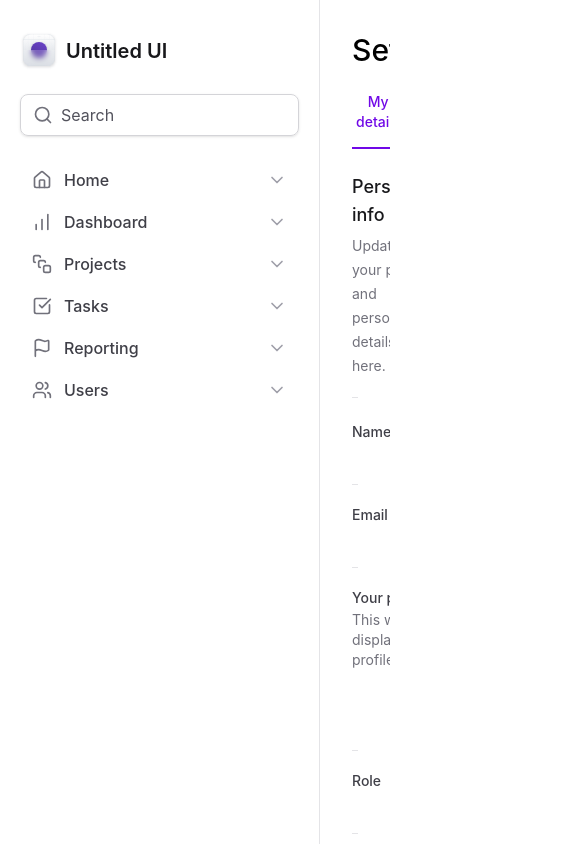
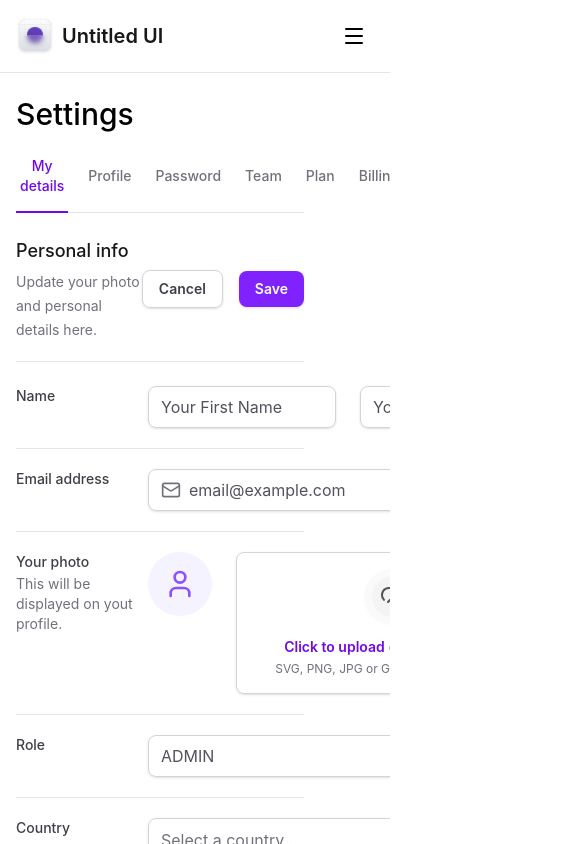
Before and after one commit to rramires/tailwind, a React (Vite) app: page / in a window 390 px wide. Shown: the top 844 px of the page, 585 px wide, since content can reach past the window. Built offline with nearby package versions, Linux system fonts and the light colour scheme.

Commit message:
feat: add @radix-ui/react-collapsible dependency and implement collapsible sidebar

```diff
--- a/package.json
+++ b/package.json
@@ -13,6 +13,7 @@
   },
   "dependencies": {
     "@formkit/auto-animate": "^0.9.0",
+    "@radix-ui/react-collapsible": "^1.1.12",
     "@radix-ui/react-select": "^2.2.6",
     "@radix-ui/react-tabs": "^1.1.13",
     "@tailwindcss/vite": "^4.2.2",
--- a/src/components/sidebar/sidebar.tsx
+++ b/src/components/sidebar/sidebar.tsx
@@ -1,3 +1,4 @@
+import * as Collapsible from '@radix-ui/react-collapsible'
 import {
 	BarChart,
 	CheckSquare,
@@ -5,11 +6,13 @@
 	Flag,
 	Home,
 	LifeBuoy,
+	Menu,
 	Search,
 	SquareStack,
 	Users,
 } from 'lucide-react'
 
+import { Button } from '../ui/button'
 import { InputAsset, InputContainer, InputControl } from '../ui/input'
 import { Logo } from './logo'
 import { NavItem } from './nav-item'
@@ -18,9 +21,20 @@
 
 export function Sidebar() {
 	return (
-		<aside className='flex flex-col gap-6 border-r border-zinc-200 px-5 py-8'>
+		<Collapsible.Root className='fixed top-0 right-0 left-0 z-20 flex flex-col gap-6 border-b border-zinc-200 bg-white p-4 data-[state=open]:bottom-0 lg:right-auto lg:w-80 lg:border-r lg:px-5 lg:py-8 lg:data-[state=closed]:bottom-0'>
+			<div className='flex items-center justify-between'>
 				<Logo />
+				<Collapsible.Trigger className='lg:hidden'>
+					<Button type='button' variant='ghost'>
+						<Menu className='h-6 w-6' />
+					</Button>
+				</Collapsible.Trigger>
+			</div>
 
+			<Collapsible.Content
+				forceMount
+				className='flex flex-1 flex-col gap-6 data-[state=closed]:hidden lg:data-[state=closed]:flex'
+			>
 				<InputContainer>
 					<InputAsset>
 						<Search className='h-5 w-5 text-zinc-500' />
@@ -49,6 +63,7 @@
 				<div className='h-px bg-zinc-200' />
 
 				<Profile />
-		</aside>
+			</Collapsible.Content>
+		</Collapsible.Root>
 	)
 }
--- a/src/components/ui/input.tsx
+++ b/src/components/ui/input.tsx
@@ -10,7 +10,7 @@
 export function InputContainer(props: InputContainerProps) {
 	return (
 		<div
-			className='flex w-full items-center gap-2 rounded-lg border border-zinc-300 px-3 py-2 shadow-sm focus-within:border-violet-300 focus-within:ring-4 focus-within:ring-violet-100'
+			className='flex w-full min-w-0 items-center gap-2 rounded-lg border border-zinc-300 px-3 py-2 shadow-sm focus-within:border-violet-300 focus-within:ring-4 focus-within:ring-violet-100'
 			{...props}
 		/>
 	)
--- a/src/pages/_layouts/app.tsx
+++ b/src/pages/_layouts/app.tsx
@@ -6,7 +6,7 @@
 	return (
 		<div className='grid-cols-layout grid min-h-screen w-full overflow-hidden antialiased'>
 			<Sidebar />
-			<main className='overflow-x-hidden overflow-y-auto px-8 pt-8 pb-12'>
+			<main className='px-4 pt-24 pb-12 lg:col-start-2 lg:px-8 lg:pt-8'>
 				{/* Content will change here */}
 				<Outlet />
 			</main>
```
Also changed, not shown: 1 other file (tests, documents, lock files or other folders). Lines whose indentation alone changed are shown as unchanged.
